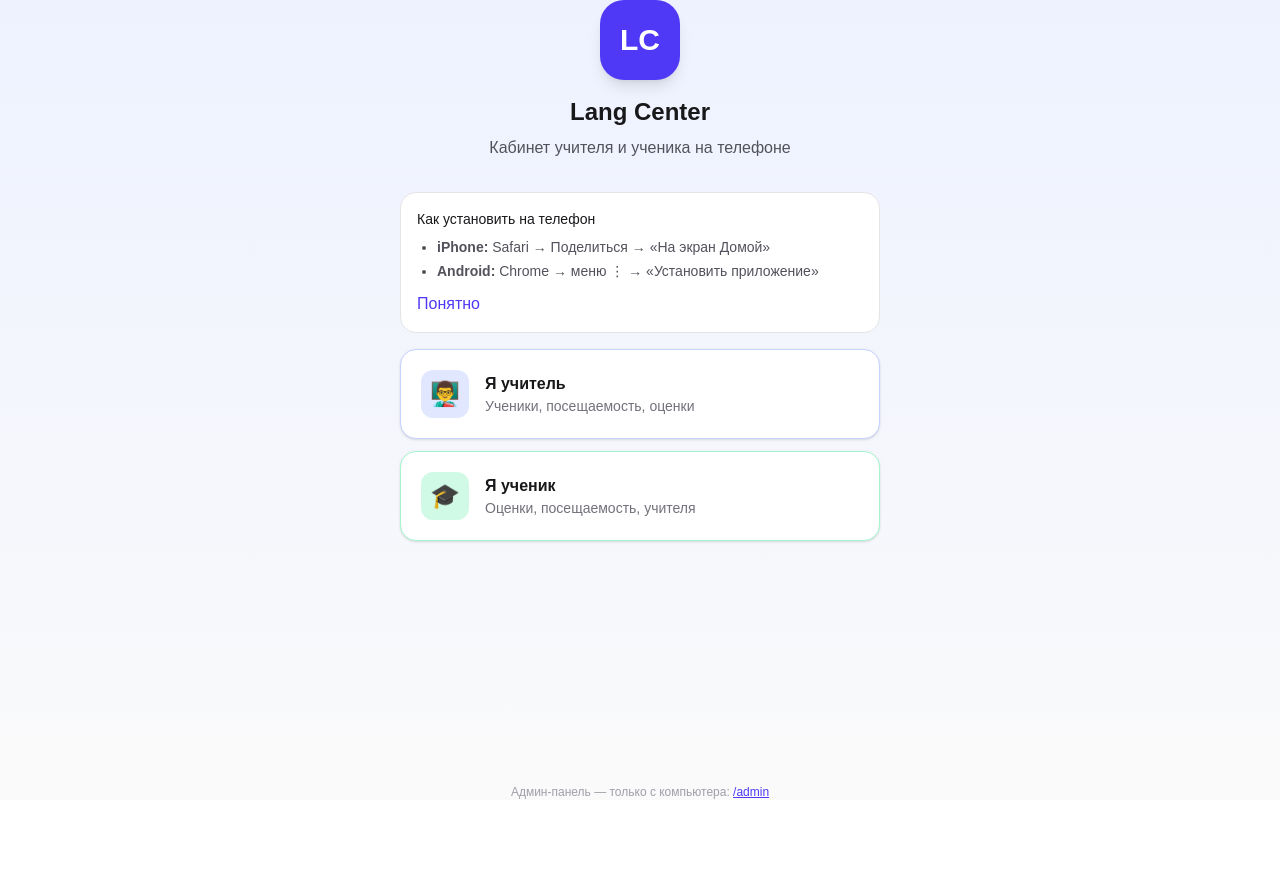
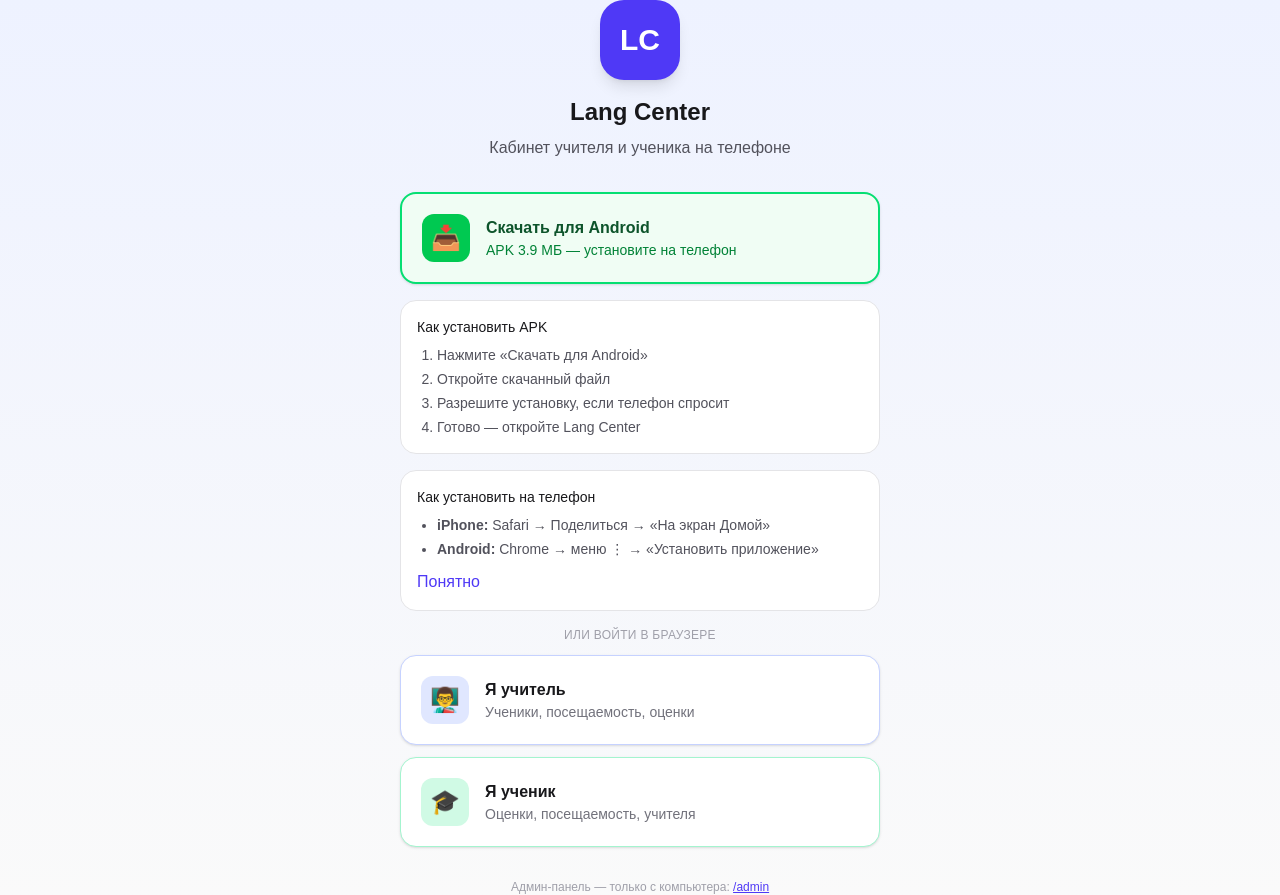
Before and after one commit to rolimzod16-dotcom/LANGCENTER, a Next.js app: page /app in a window 1280 px wide. Before the commit the page ends 800 px from the top, so only its background shows below. Built offline with nearby package versions, Linux system fonts and the light colour scheme.

Commit message:
feat: add Android APK download on site

```diff
--- a/next.config.ts
+++ b/next.config.ts
@@ -5,6 +5,32 @@
   turbopack: {
     root: path.join(__dirname),
   },
+  async headers() {
+    return [
+      {
+        source: "/downloads/:path*",
+        headers: [
+          {
+            key: "Cache-Control",
+            value: "public, max-age=86400, immutable",
+          },
+        ],
+      },
+      {
+        source: "/downloads/lang-center.apk",
+        headers: [
+          {
+            key: "Content-Type",
+            value: "application/vnd.android.package-archive",
+          },
+          {
+            key: "Content-Disposition",
+            value: 'attachment; filename="lang-center.apk"',
+          },
+        ],
+      },
+    ];
+  },
 };
 
 export default nextConfig;
--- a/src/app/app/page.tsx
+++ b/src/app/app/page.tsx
@@ -1,4 +1,5 @@
 import Link from "next/link";
+import { ApkDownloadButton } from "@/components/mobile/ApkDownloadButton";
 import { InstallBanner } from "@/components/mobile/InstallBanner";
 
 export default function MobileAppPage() {
@@ -15,7 +16,23 @@
           </p>
         </div>
 
+        <ApkDownloadButton />
+
+        <div className="my-4 rounded-2xl border border-zinc-200 bg-white p-4 text-sm text-zinc-600">
+          <p className="font-medium text-zinc-900">Как установить APK</p>
+          <ol className="mt-2 list-decimal space-y-1 pl-5">
+            <li>Нажмите «Скачать для Android»</li>
+            <li>Откройте скачанный файл</li>
+            <li>Разрешите установку, если телефон спросит</li>
+            <li>Готово — откройте Lang Center</li>
+          </ol>
+        </div>
+
         <InstallBanner />
+
+        <p className="mb-3 text-center text-xs font-medium uppercase tracking-wide text-zinc-400">
+          или войти в браузере
+        </p>
 
         <div className="space-y-3">
           <Link
--- a/src/app/page.tsx
+++ b/src/app/page.tsx
@@ -1,10 +1,11 @@
 import Link from "next/link";
+import { ApkDownloadButton } from "@/components/mobile/ApkDownloadButton";
 
 const sections = [
   {
     href: "/app",
     title: "📱 Приложение",
-    desc: "Для учителей и учеников на телефоне — установите на главный экран",
+    desc: "Скачать APK или открыть в браузере — для учителей и учеников",
     highlight: true,
   },
   {
@@ -35,6 +36,13 @@
         Управление учителями, учениками, оценками и посещаемостью.
       </p>
 
+      <div className="mt-8 flex flex-wrap items-center gap-4">
+        <ApkDownloadButton variant="compact" />
+        <span className="text-sm text-zinc-500">
+          Скачать приложение для Android
+        </span>
+      </div>
+
       <div className="mt-10 grid gap-4 sm:grid-cols-2">
         {sections.map((section) => (
           <Link
--- /dev/null
+++ b/src/components/mobile/ApkDownloadButton.tsx
@@ -0,0 +1,39 @@
+const APK_URL = "/downloads/lang-center.apk";
+const APK_SIZE_MB = "3.9";
+
+type Props = {
+  variant?: "primary" | "compact";
+};
+
+export function ApkDownloadButton({ variant = "primary" }: Props) {
+  if (variant === "compact") {
+    return (
+      <a
+        href={APK_URL}
+        download="lang-center.apk"
+        className="inline-flex items-center gap-2 rounded-xl border border-green-300 bg-green-50 px-4 py-2 text-sm font-medium text-green-800"
+      >
+        <span>📥</span>
+        Скачать APK ({APK_SIZE_MB} МБ)
+      </a>
+    );
+  }
+
+  return (
+    <a
+      href={APK_URL}
+      download="lang-center.apk"
+      className="flex items-center gap-4 rounded-2xl border-2 border-green-400 bg-green-50 p-5 shadow-sm transition active:scale-[0.98]"
+    >
+      <span className="flex h-12 w-12 items-center justify-center rounded-xl bg-green-500 text-2xl text-white">
+        📥
+      </span>
+      <div>
+        <p className="font-semibold text-green-900">Скачать для Android</p>
+        <p className="text-sm text-green-700">
+          APK {APK_SIZE_MB} МБ — установите на телефон
+        </p>
+      </div>
+    </a>
+  );
+}
```
Also changed, not shown: 1 other file (tests, documents, lock files or other folders).
